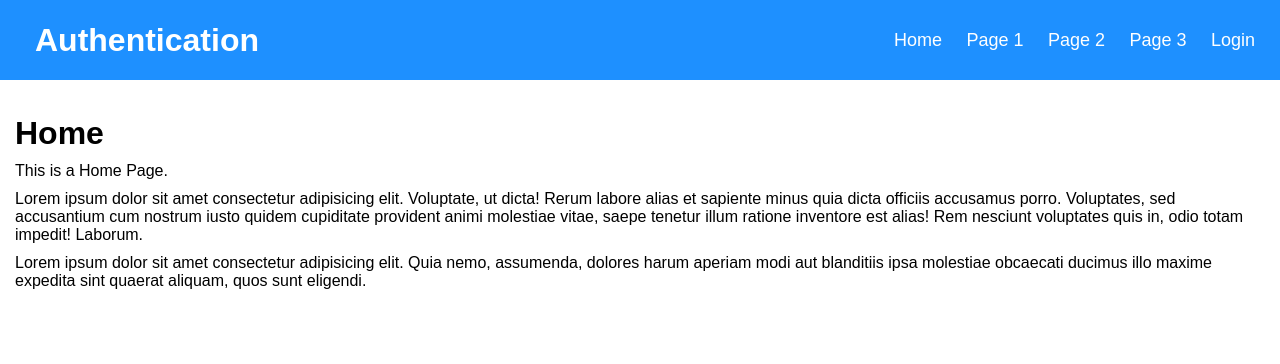
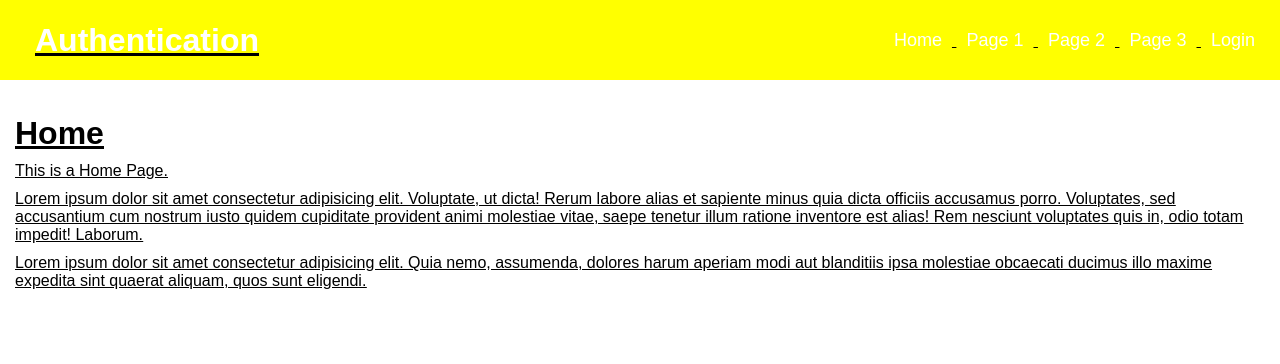
Before and after one commit to rohitg45/Login_System, a PHP site: page /index.php in a window 1280 px wide. Shown: the top 364 px of the page. Run offline with PHP 8.4, Linux system fonts and the light colour scheme.

Commit message:
Update style.css
changes in text -decoration, and in back -ground

```diff
--- a/style.css
+++ b/style.css
@@ -3,7 +3,7 @@
   padding: 0;
   box-sizing: border-box;
   font-family: Arial, Helvetica, sans-serif;
-  text-decoration: none;
+  text-decoration: underline;
 }
 body {
   padding: 90px 0 50px 0;
@@ -17,7 +17,7 @@ header {
   left: 0;
   padding: 0 15px;
   z-index: 999;
-  background-color: dodgerblue;
+  background-color: yellow;
 }
 header h1 {
   float: left;
```
